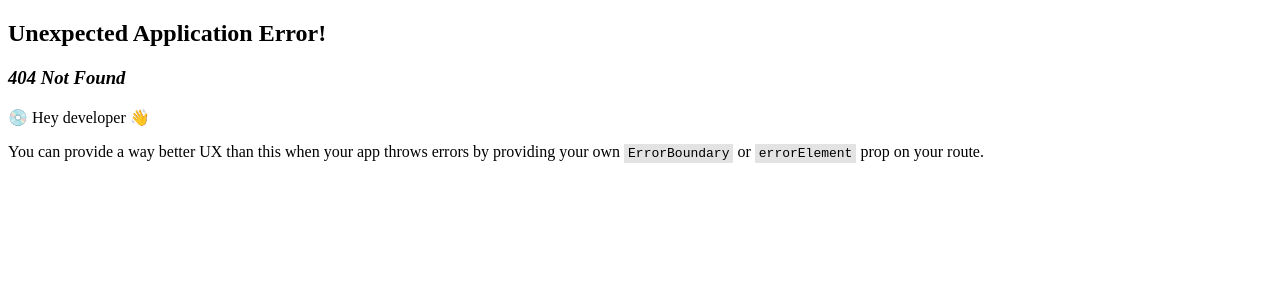
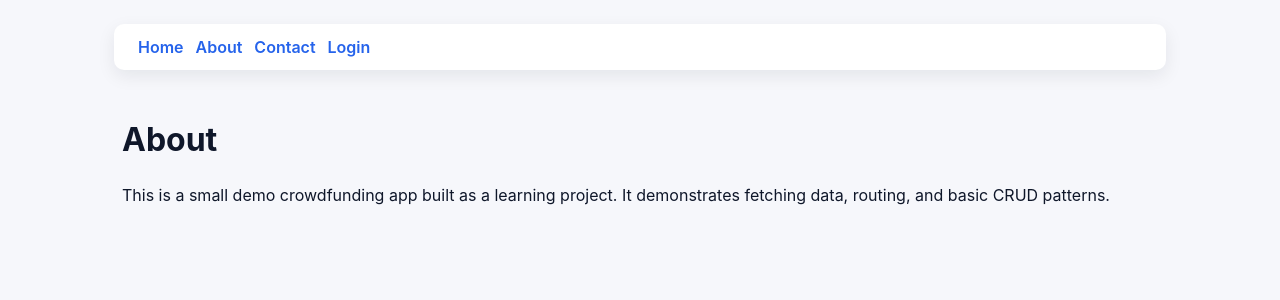
Before and after one commit to jess-keating/crowdfunding-frontend, a React (Vite) app: page /about in a window 1280 px wide. Before the commit this address had no page. Shown: the top 300 px of the page. Built offline with nearby package versions, Linux system fonts and the light colour scheme.

Commit message:
updated css, about and contact page added

```diff
--- a/src/components/FundraiserCard.css
+++ b/src/components/FundraiserCard.css
@@ -1,11 +1,27 @@
 .fundraiser-card {
-width: 100%;
-border: 1px solid black;
-box-shadow: 0px 0px 5px gray;
+	background: var(--card-bg);
+	border-radius: var(--radius);
+	overflow: hidden;
+	box-shadow: var(--shadow);
+	transition: transform 180ms ease, box-shadow 180ms ease;
+	display: flex;
+	flex-direction: column;
+	height: 100%;
 }
 
 .fundraiser-card img {
-width: 100%;
-height: 300px;
-object-fit: cover;
+	width: 100%;
+	height: 180px;
+	object-fit: cover;
 }
+
+.fundraiser-card h3 {
+	margin: 12px;
+	font-size: 1.05rem;
+	color: #0f172a;
+}
+
+.fundraiser-card:hover {
+	transform: translateY(-6px);
+	box-shadow: 0 14px 30px rgba(16,24,40,0.12);
+}
--- a/src/components/NavBar.jsx
+++ b/src/components/NavBar.jsx
@@ -12,6 +12,8 @@ return (
     <div>
     <nav>
         <Link to="/">Home</Link>
+        <Link to="/about">About</Link>
+        <Link to="/contact">Contact</Link>
         {auth.token ? (
                 <Link to="/" onClick={handleLogout}>
                     Log Out
--- a/src/hooks/use-fundraisers.js
+++ b/src/hooks/use-fundraisers.js
@@ -1,29 +1,31 @@
-import { useState, useEffect } from "react";
+import { useState, useEffect, useCallback } from "react";
 
 import getFundraisers from "../api/get-fundraisers";
 
 export default function useFundraisers() {
-  // Here we use the useState hook to create a state variable called fundraisers and a function to update it called setFundraisers. We initialize the state variable with an empty array.
-const [fundraisers, setFundraisers] = useState([]);
+  // state for fundraisers, loading and error
+  const [fundraisers, setFundraisers] = useState([]);
+  const [isLoading, setIsLoading] = useState(true);
+  const [error, setError] = useState(null);
 
-  // We also create a state variable called isLoading and error to keep track of the loading state and any errors that might occur.
-const [isLoading, setIsLoading] = useState(true);
-const [error, setError] = useState();
+  // fetch function we can call on mount and for retries
+  const fetchData = useCallback(async () => {
+    setIsLoading(true);
+    setError(null);
+    try {
+      const data = await getFundraisers();
+      setFundraisers(data);
+    } catch (err) {
+      setError(err);
+    } finally {
+      setIsLoading(false);
+    }
+  }, []);
 
-  // We use the useEffect hook to fetch the fundraisers from the API and update the state variables accordingly.
-  // This useEffect will only run once, when the component this hook is used in is mounted.
-useEffect(() => {
-    getFundraisers()
-    .then((fundraisers) => {
-        setFundraisers(fundraisers);
-        setIsLoading(false);
-    })
-    .catch((error) => {
-        setError(error);
-        setIsLoading(false);
-    });
-}, []);
+  useEffect(() => {
+    fetchData();
+  }, [fetchData]);
 
-  // Finally, we return the state variables and the error. As the state in this hook changes it will update these values and the component using this hook will re-render.
-return { fundraisers, isLoading, error };
+  // expose a refetch so UI can retry on error
+  return { fundraisers, isLoading, error, refetch: fetchData };
 }
--- a/src/index.css
+++ b/src/index.css
@@ -0,0 +1,82 @@
+:root {
+	--bg: #f6f7fb;
+	--card-bg: #ffffff;
+	--muted: #6b7280;
+	--accent: #2563eb;
+	--radius: 10px;
+	--shadow: 0 6px 18px rgba(16,24,40,0.08);
+}
+
+* { box-sizing: border-box; }
+html, body, #root { height: 100%; }
+body {
+	margin: 0;
+	font-family: Inter, ui-sans-serif, system-ui, -apple-system, "Segoe UI", Roboto, "Helvetica Neue", Arial;
+	background: var(--bg);
+	color: #0f172a;
+	-webkit-font-smoothing: antialiased;
+	-moz-osx-font-smoothing: grayscale;
+	line-height: 1.4;
+}
+
+/* App container centering */
+.app-container {
+	max-width: 1100px;
+	margin: 0 auto;
+	padding: 24px;
+}
+
+/* Nav styling */
+nav {
+	display: flex;
+	gap: 12px;
+	align-items: center;
+	padding: 12px 24px;
+	background: var(--card-bg);
+	border-radius: var(--radius);
+	box-shadow: var(--shadow);
+	margin-bottom: 18px;
+}
+
+nav a {
+	color: var(--accent);
+	text-decoration: none;
+	font-weight: 600;
+}
+
+/* Buttons / inputs */
+button {
+	background: var(--accent);
+	color: white;
+	border: none;
+	padding: 10px 14px;
+	border-radius: 8px;
+	cursor: pointer;
+	font-weight: 600;
+}
+
+button:hover { opacity: 0.95; }
+
+input[type="text"], input[type="password"], textarea {
+	width: 100%;
+	padding: 10px 12px;
+	border-radius: 8px;
+	border: 1px solid #e6e9ef;
+	background: white;
+}
+
+form {
+	background: var(--card-bg);
+	padding: 16px;
+	border-radius: var(--radius);
+	box-shadow: var(--shadow);
+	max-width: 420px;
+	margin: 16px auto;
+	display: grid;
+	gap: 10px;
+}
+
+label { font-size: 0.95rem; color: var(--muted); }
+
+/* Helper utility */
+.muted { color: var(--muted); }
--- a/src/main.jsx
+++ b/src/main.jsx
@@ -5,9 +5,12 @@ import { createBrowserRouter, RouterProvider } from "react-router-dom";
 import HomePage from "./pages/HomePage.jsx";
 import FundraiserPage from "./pages/FundraiserPage.jsx";
 import LoginPage from "./pages/LoginPage.jsx";
+import AboutPage from "./pages/AboutPage.jsx";
+import ContactPage from "./pages/ContactPage.jsx";
 
 import NavBar from "./components/NavBar.jsx";
 import { AuthProvider } from "./components/AuthProvider.jsx";
+import "./index.css";
 
 const router = createBrowserRouter([
   {
@@ -16,6 +19,8 @@ const router = createBrowserRouter([
     children: [
       { path: "/", element: <HomePage /> },
       { path: "/login", element: <LoginPage /> },
+      { path: "/about", element: <AboutPage /> },
+      { path: "/contact", element: <ContactPage /> },
       { path: "/fundraiser/:id", element: <FundraiserPage /> },
     ],
   },
@@ -24,8 +29,10 @@ const router = createBrowserRouter([
 ReactDOM.createRoot(document.getElementById("root")).render(
   <React.StrictMode>
     <AuthProvider>
-    {/* Here we wrap our app in the router provider so they render */}
-    <RouterProvider router={router} />
-  </AuthProvider>
+      <div className="app-container">
+        {/* Here we wrap our app in the router provider so they render */}
+        <RouterProvider router={router} />
+      </div>
+    </AuthProvider>
   </React.StrictMode>
 );
--- /dev/null
+++ b/src/pages/AboutPage.jsx
@@ -0,0 +1,13 @@
+function AboutPage() {
+  return (
+    <div className="page-wrap">
+      <h1>About</h1>
+      <p>
+        This is a small demo crowdfunding app built as a learning project. It
+        demonstrates fetching data, routing, and basic CRUD patterns.
+      </p>
+    </div>
+  );
+}
+
+export default AboutPage;
--- /dev/null
+++ b/src/pages/ContactPage.css
@@ -0,0 +1,16 @@
+.contact-form {
+  display: grid;
+  gap: 8px;
+  max-width: 560px;
+}
+
+.contact-form input,
+.contact-form textarea {
+  padding: 8px 10px;
+  border-radius: 8px;
+  border: 1px solid #e6e9ef;
+}
+
+.contact-form button {
+  width: fit-content;
+}
--- /dev/null
+++ b/src/pages/ContactPage.jsx
@@ -0,0 +1,15 @@
+import "./ContactPage.css";
+
+function ContactPage() {
+return (
+    <div className="page-wrap">
+    <h1>Contact</h1>
+    <p>
+        For general inquiries, please email <a href="mailto:support@example.com">support@example.com</a>.
+    </p>
+    <p className="muted">This is a demo site — messages are not monitored.</p>
+    </div>
+);
+}
+
+export default ContactPage;
--- a/src/pages/HomePage.css
+++ b/src/pages/HomePage.css
@@ -1,6 +1,13 @@
 #fundraiser-list {
-display: grid;
-grid-template-columns: 30% 30% 30%;
-column-gap: 10px;
-row-gap: 10px;
+	display: grid;
+	grid-template-columns: repeat(auto-fit, minmax(220px, 1fr));
+	gap: 18px;
+	align-items: start;
+	padding: 12px 0;
 }
+
+.page-wrap {
+	max-width: 1100px;
+	margin: 0 auto;
+	padding: 8px;
+}
--- a/src/pages/HomePage.jsx
+++ b/src/pages/HomePage.jsx
@@ -3,13 +3,37 @@ import FundraiserCard from "../components/FundraiserCard";
 import "./HomePage.css";
 
 function HomePage() {
-    const { fundraisers } = useFundraisers();
+    const { fundraisers, isLoading, error, refetch } = useFundraisers();
+
+    if (isLoading) {
         return (
+            <div className="page-wrap">
+                <div className="muted">Loading fundraisers…</div>
+            </div>
+        );
+    }
+
+    if (error) {
+        return (
+            <div className="page-wrap">
+                <div role="alert">
+                    <p className="muted">Error loading fundraisers: {error.message}</p>
+                        <button onClick={refetch} disabled={isLoading}>
+                            {isLoading ? "Retrying…" : "Retry"}
+                        </button>
+                </div>
+            </div>
+        );
+    }
+
+    return (
+        <div className="page-wrap">
             <div id="fundraiser-list">
                 {fundraisers.map((fundraiserData, key) => {
                     return <FundraiserCard key={key} fundraiserData={fundraiserData} />;
                 })}
             </div>
+        </div>
     );
 }
 
```
Lines whose indentation alone changed are shown as unchanged.
